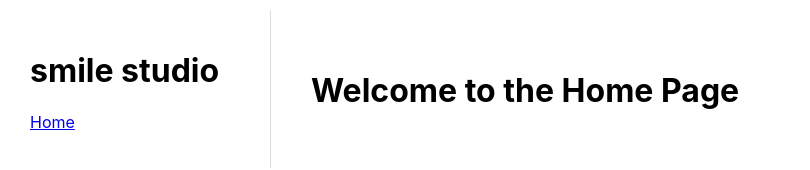
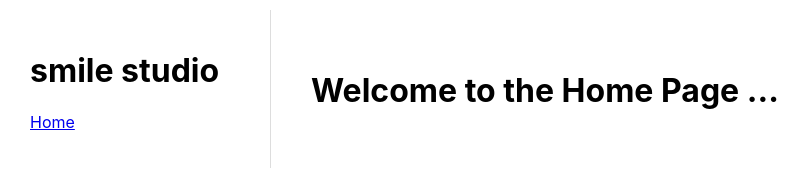
Before and after one commit to maliha-noon/LY3, a React (Create React App) app: page / in a window 1280 px wide. Shown: the top 170 px of the page, without its empty margins (0-810 px from the left). Built offline with nearby package versions, Linux system fonts and the light colour scheme.

Commit message:
Home page

```diff
--- a/src/Home.js
+++ b/src/Home.js
@@ -3,7 +3,7 @@ export default function Home(){
 
     return(
         <div style={{backgroundColor:"white",minHeight: "100vh",padding: "20px"}}>
-            <h1>Welcome to the Home Page</h1>
+            <h1>Welcome to the Home Page  ...</h1>
 
         </div>
     );
```
